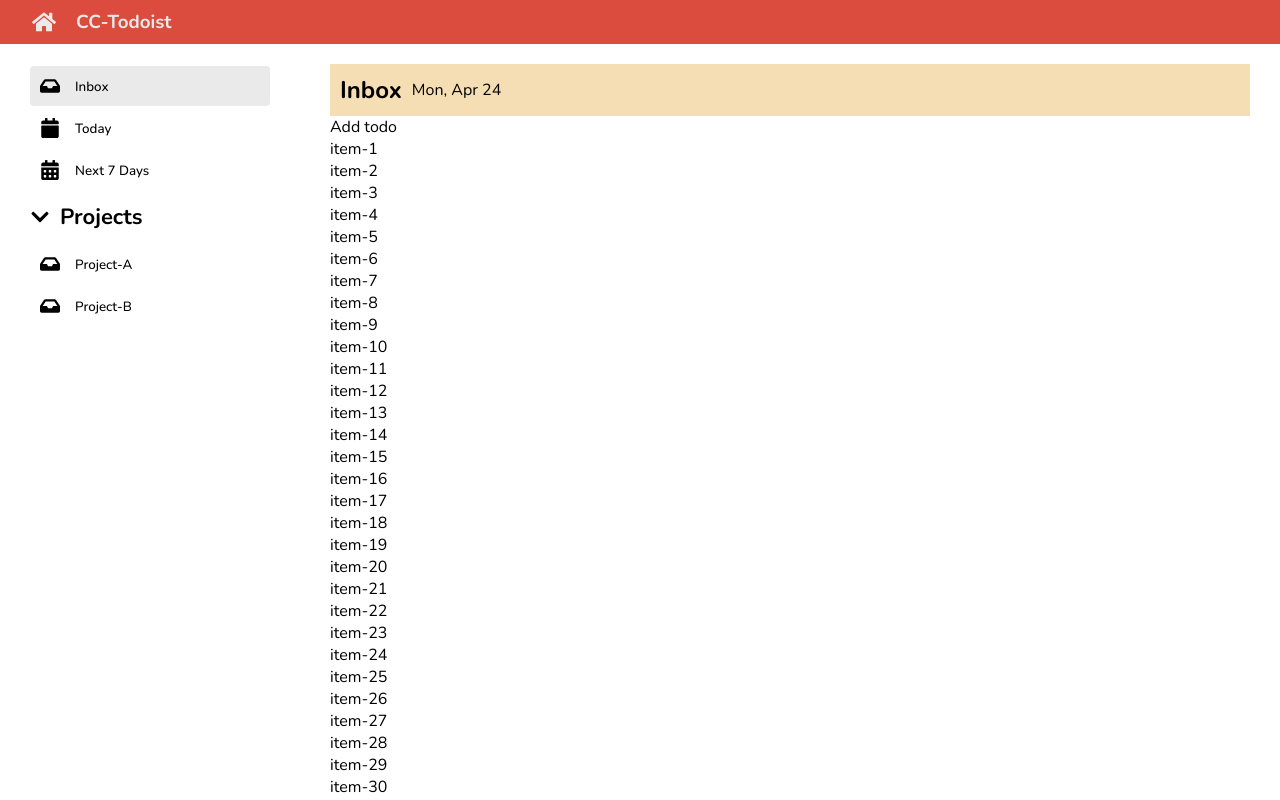
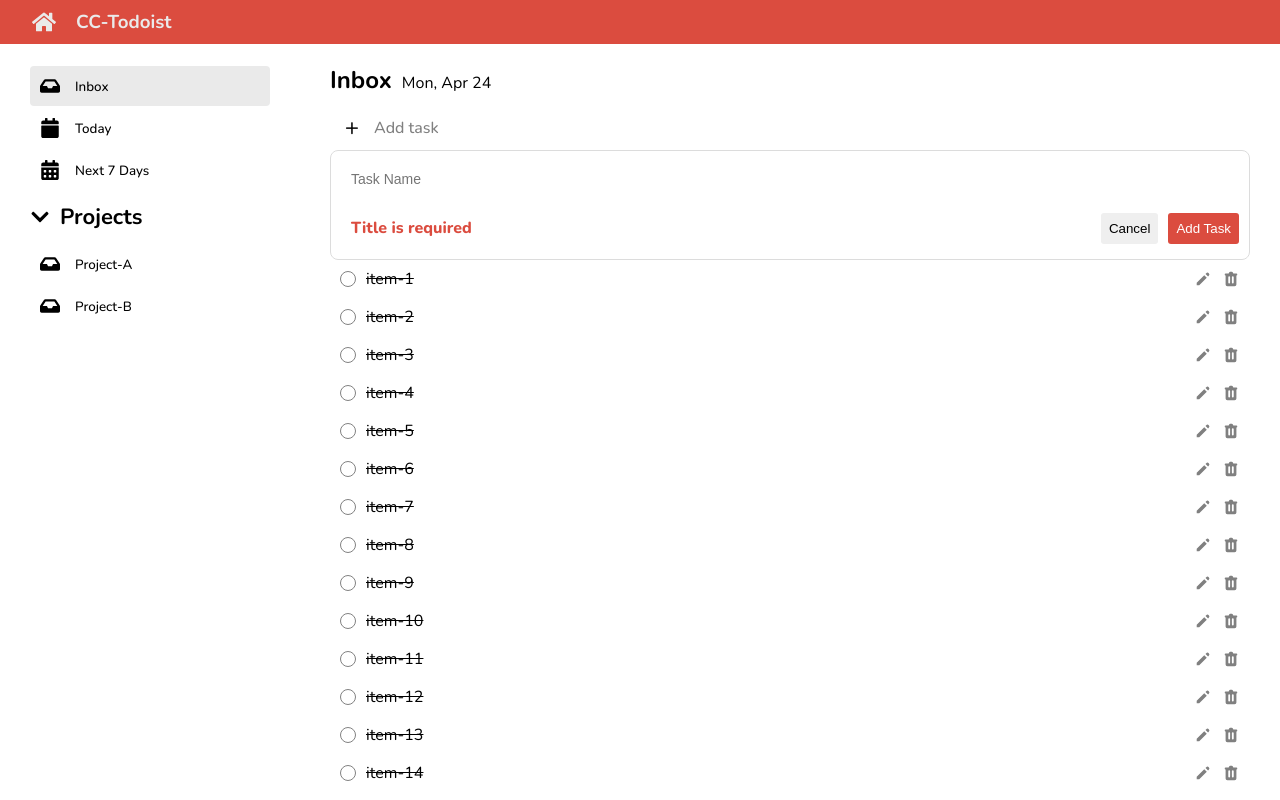
Before and after one commit to pavitpim40/CC14-Todolist, a React (Create React App) app: page / in a window 1280 px wide. Built offline with nearby package versions, Linux system fonts and the light colour scheme.

Commit message:
finish:UI todo-content

```diff
--- a/src/components/Todo/TodoContent.jsx
+++ b/src/components/Todo/TodoContent.jsx
@@ -1,24 +1,57 @@
-import styles from './TodoContent.module.scss' // Module CSS
+import styles from './TodoContent.module.scss'; // Module CSS
+import { HiCheck, HiPencil, HiTrash } from 'react-icons/hi';
 
-export function TodoContent () {
-	const mockTodo = Array.from({length:50},(el,idx)=> idx+1)
+export function TodoContent() {
+    const mockTodo = Array.from({ length: 50 }, (el, idx) => idx + 1);
 
-	const now = new Date()
-	const options = { weekday: 'short',  month: 'short', day: 'numeric' };
+    const now = new Date();
+    const options = { weekday: 'short', month: 'short', day: 'numeric' };
     // console.log(now.toLocaleDateString('en-US',options))
 
     return (
         <main className='content'>
+            {/* Todo-Header */}
             <div className={styles.header}>
-			<h2>Inbox</h2>
-			<p>{now.toLocaleDateString('en-US',options)}</p>
+                <h1>Inbox</h1>
+                <p>{now.toLocaleDateString('en-US', options)}</p>
             </div>
-		<div>
-			Add todo
+
+            {/* Add Todo */}
+            <div className={styles.add__todo}>
+                <span>+</span>
+                <h3>Add task</h3>
             </div>
+            {/* Todo form */}
+            <form className={styles.todo__form__container}>
+                <input className={styles.todo__form__input} placeholder='Task Name' />
+                <div className={styles.todo__form__footer}>
+                    <p className={styles.todo__error}>Title is required</p>
+                    <div className={styles.todo__form__buttons}>
+                        <button>Cancel</button>
+                        <button>Add Task</button>
+                    </div>
+                </div>
+            </form>
+
+            {/* TodoList */}
             <ul>
-		   {mockTodo.map((el)=><li key={el}>{`item-${el}`}</li>)}
+                {mockTodo.map((el) => (
+                    <li className={styles.todo__item__container} key={el}>
+                        <div className={styles.checkbox__container}>
+                            <HiCheck className={styles.checkbox__icon} />
+                        </div>
+                        <p className={styles.done}>{`item-${el}`}</p>
+
+                        <div className={styles.edit__icon}>
+                            <HiPencil />
+                        </div>
+
+                        <div className={styles.delete__icon}>
+                            <HiTrash />
+                        </div>
+                    </li>
+                ))}
             </ul>
         </main>
-	)
+    );
 }
--- a/src/components/Todo/TodoContent.module.scss
+++ b/src/components/Todo/TodoContent.module.scss
@@ -1,7 +1,171 @@
 .header {
-    background-color: wheat;
+    display: flex;
+    gap: 10px;
+    align-items: baseline;
+    margin-bottom: 10px;
+
+    & > h1 {
+        font-size: 24px;
+    }
+    & > span {
+        font-size: 12px;
+        color: grey;
+    }
+}
+
+// ##### ADD-TODO
+.add__todo {
+    display: flex;
+    gap: 10px;
+    align-items: center;
+    cursor: pointer;
     padding: 10px;
+
+    // ทำวงกลมของปุ่ม +
+    & > span {
+        font-size: 24px;
+        line-height: 22px;
+        text-align: center;
+        border-radius: 50%;
+        width: 24px;
+        height: 24px;
+    }
+
+    & > h3 {
+        color: grey;
+        font-weight: 500;
+        font-size: 16px;
+        line-height: 12px;
+    }
+
+    // Hover : สลับสี
+    &:hover {
+        & > span {
+            background-color: #db4c3f;
+            color: white;
+        }
+        & > h3 {
+            color: #db4c3f;
+        }
+    }
+}
+
+// #### TODO-FORM
+.todo__form__container {
+    padding: 10px;
+    display: flex;
+    flex-direction: column;
+    // background-color: rgb(209, 209, 209);
+    border-radius: 8px;
+    gap: 10px;
+    border: 1px solid rgb(220, 220, 220);
+}
+
+.todo__form__input {
+    border: none;
+    border-radius: 4px;
+    padding: 10px 10px;
+    width: 100%;
+    font-size: 14px;
+
+    &:focus {
+        outline: none;
+    }
+}
+
+.todo__form__footer {
+    display: flex;
+    justify-content: space-between;
+    align-items: center;
+}
+
+.todo__error {
+    justify-self: start;
+    padding: 10px;
+    font-size: 16px;
+    font-weight: 800;
+    color: #db4c3f;
+}
+.todo__form__buttons {
+    display: flex;
+    justify-content: flex-end;
+    gap: 10px;
+    // flex: 1;
+
+    & > button {
+        border: none;
+        padding: 8px;
+        border-radius: 3px;
+        cursor: pointer;
+    }
+
+    & > button:last-child {
+        background-color: #db4c3f;
+        color: white;
+    }
+}
+
+// ##### TODO ITEM
+
+$grey: rgb(234, 234, 234);
+
+.todo__item__container {
+    cursor: pointer;
+    padding: 8px 10px;
     display: flex;
     align-items: center;
     gap: 10px;
+    font-size: 16px;
+    border-radius: 4px;
+
+    & > p {
+        flex: 1;
+    }
+
+    &:hover {
+        background-color: $grey;
+    }
 }
+
+.checkbox__container {
+    border-color: gray;
+    color: #343434;
+    height: 16px;
+    width: 16px;
+    border: 1px solid gray;
+    border-radius: 50%;
+    text-align: center;
+    line-height: 16px;
+}
+.checkbox__icon {
+    display: none;
+    font-size: 12px;
+}
+
+.checkbox__icon__done {
+    display: inline;
+    font-size: 12px;
+}
+
+// effect ติ้กถูกตอน hover ที่ <li>
+.checkbox__container:hover {
+    .checkbox__icon {
+        display: inline;
+    }
+}
+
+.edit__icon,
+.delete__icon {
+    color: gray;
+    display: flex;
+    align-items: center;
+    font-size: 18px;
+
+    & :hover {
+        color: #343434;
+    }
+}
+
+.done {
+    text-decoration: line-through;
+}
```
Lines whose indentation alone changed are shown as unchanged.
